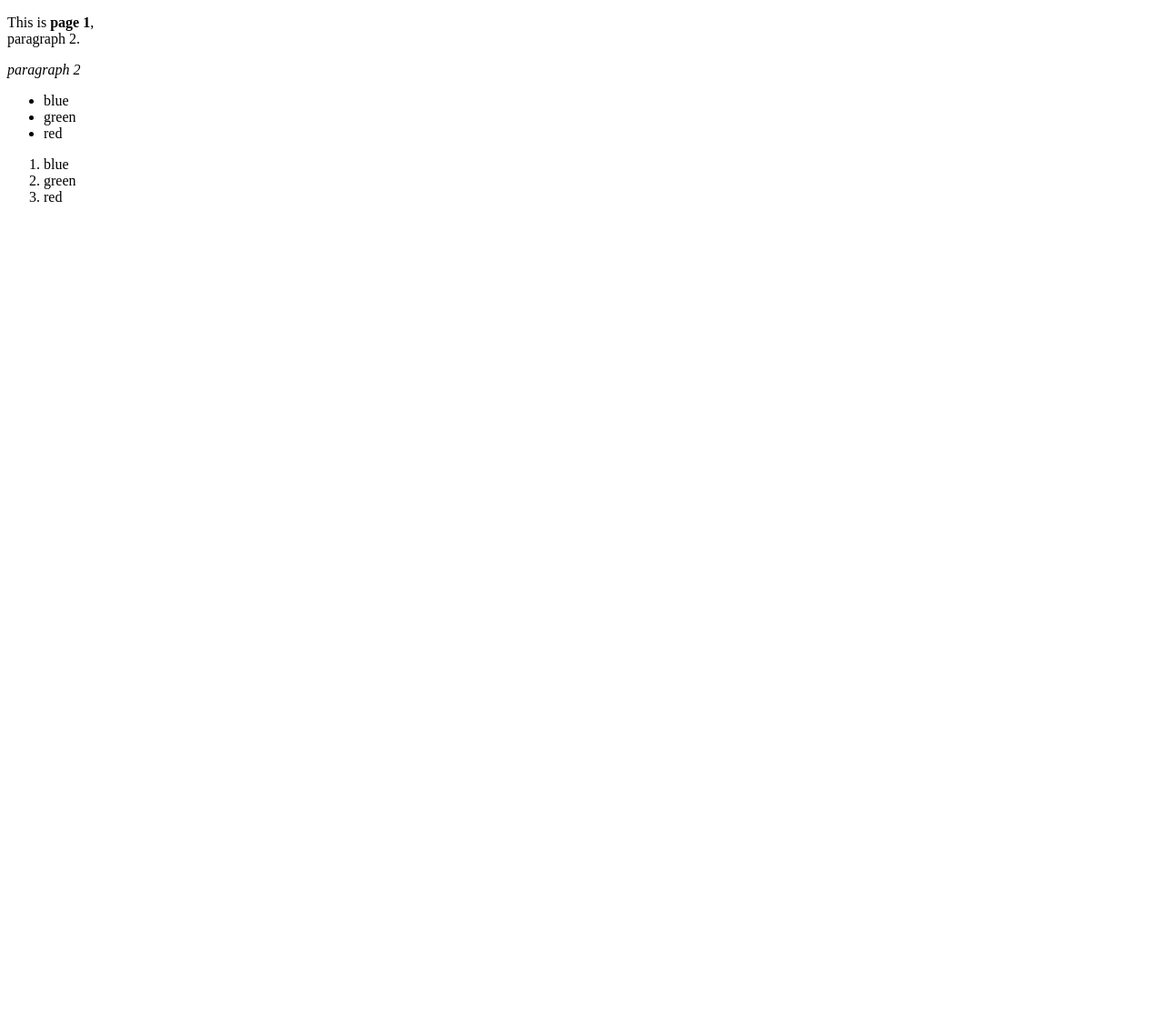
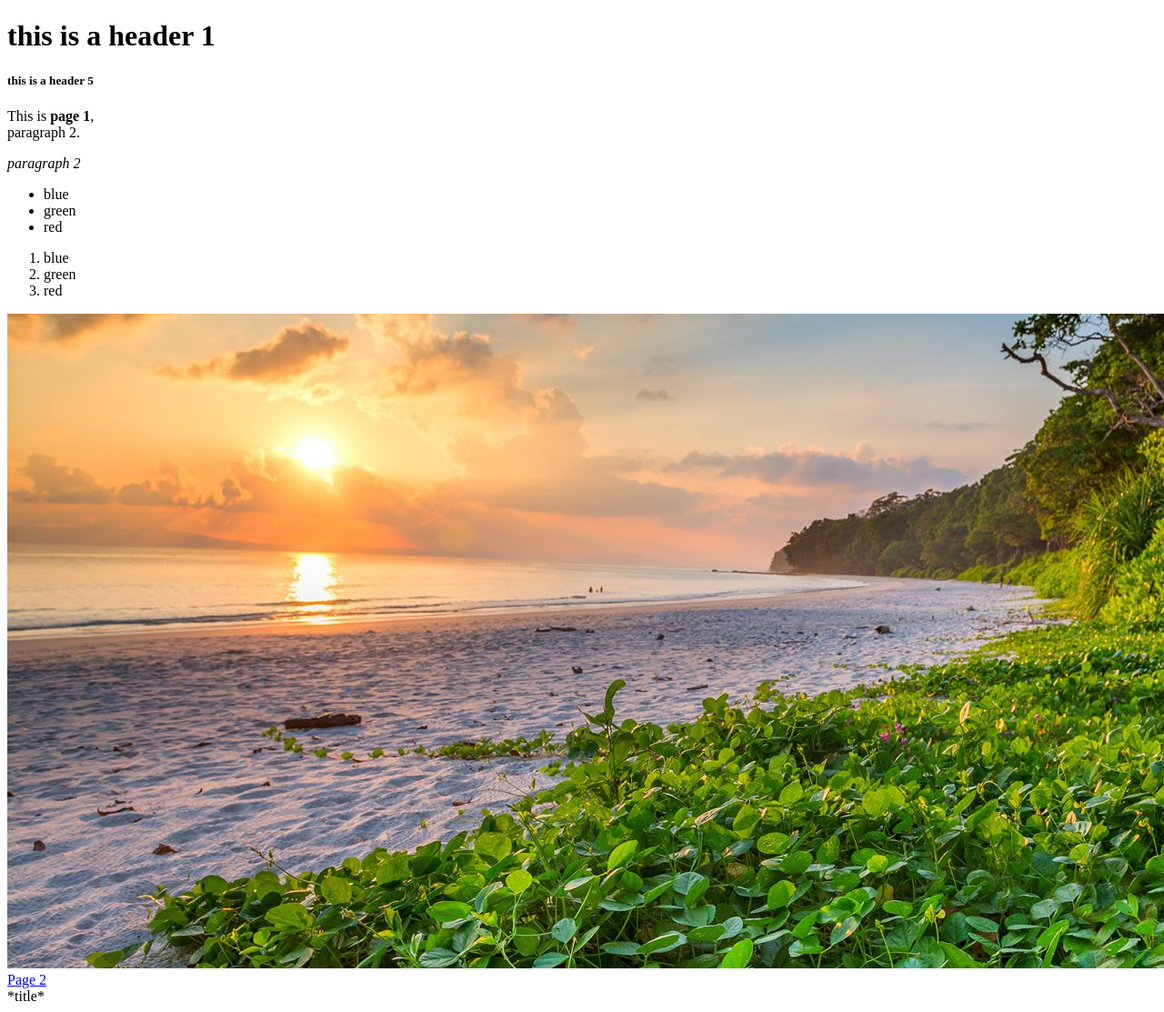
Before and after one commit to hudaalth/hudaalth.github.io, a plain HTML site: page index.html in a window 1280 px wide. Shown: the whole page at 91% size. Before the commit the page ends 800 px from the top, so only its background shows below. Drawn offline with Linux system fonts and the light colour scheme.

Commit message:
Add files via upload

```diff
--- a/index.html
+++ b/index.html
@@ -2,9 +2,12 @@
 <html>
 <head>
 <title> May 25, 2023</title>
-<meta name="keywords" content= "design, UNC, maymester".
+<meta name="keywords" content= "design, UNC, maymester".>
+<link rel="stylesheet" type ="text/css" href="default.css">
 </head>
-<body>
+<body></body>
+<h1> this is a header 1</h1>
+<h5>this is a header 5</h5>
 <p>
     This is <b>page 1</b>,<br> paragraph 2.
 </p>
@@ -22,6 +25,11 @@
     <li>green</li>
     <li>red</li>
 </ol>
+<img src="photos/beach.jpg">
+
+<a href = "page2.html">Page 2</a>
+<br>
+<a herf = " *insert link*" target = _blank> *title*</a>
 </body>
 
 
```
